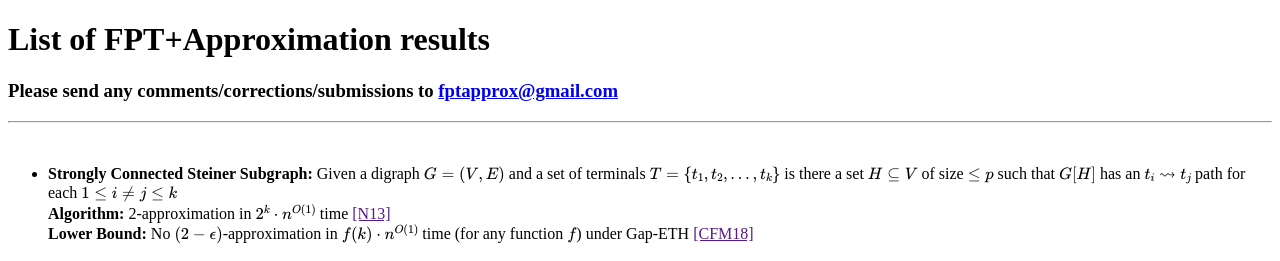
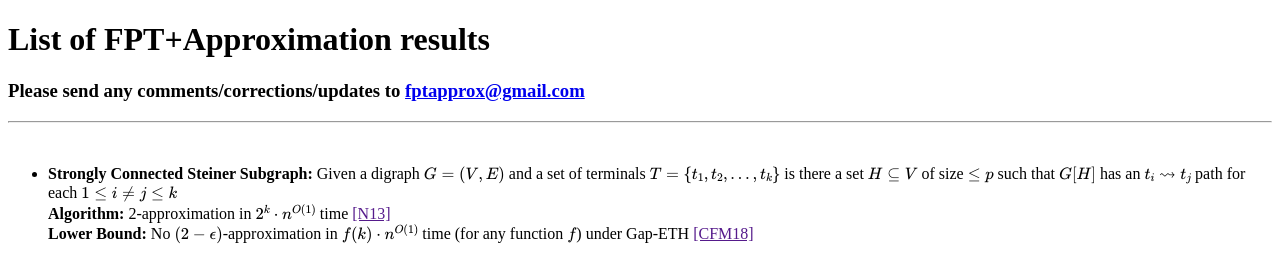
Before and after one commit to rajeshchitnis/rajeshchitnis.github.io, a Jekyll site: the page fptapprox.html, which Jekyll copies as it is, in a window 1280 px wide. Shown: the top 261 px of the page. Built offline with Jekyll 4.4.1, drawn with Linux system fonts in a browser that asks for light colours; formulas are drawn with MathJax 3.

Commit message:
Update fptapprox.html
a

```diff
--- a/fptapprox.html
+++ b/fptapprox.html
@@ -14,7 +14,7 @@
 <div id="toptitle">
 <h1>List of FPT+Approximation results </h1>
 <div id="subtitle">
-<h3>Please send any comments/corrections/submissions to <a href="mailto:fptapprox@gmail.com">fptapprox@gmail.com</a> </h3>
+<h3>Please send any comments/corrections/updates to <a href="mailto:fptapprox@gmail.com">fptapprox@gmail.com</a> </h3>
 
 </div>
 </div>
```
